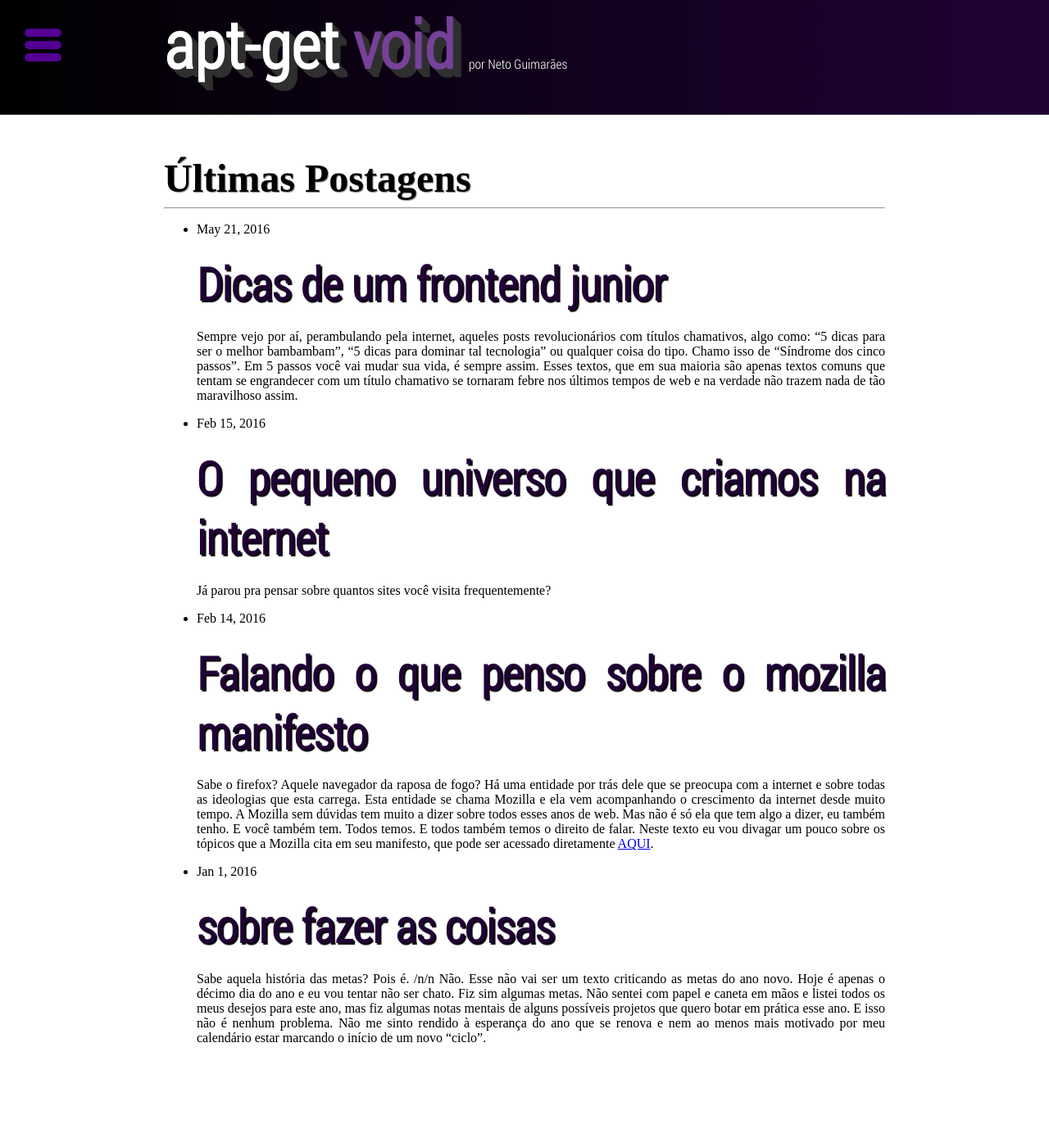
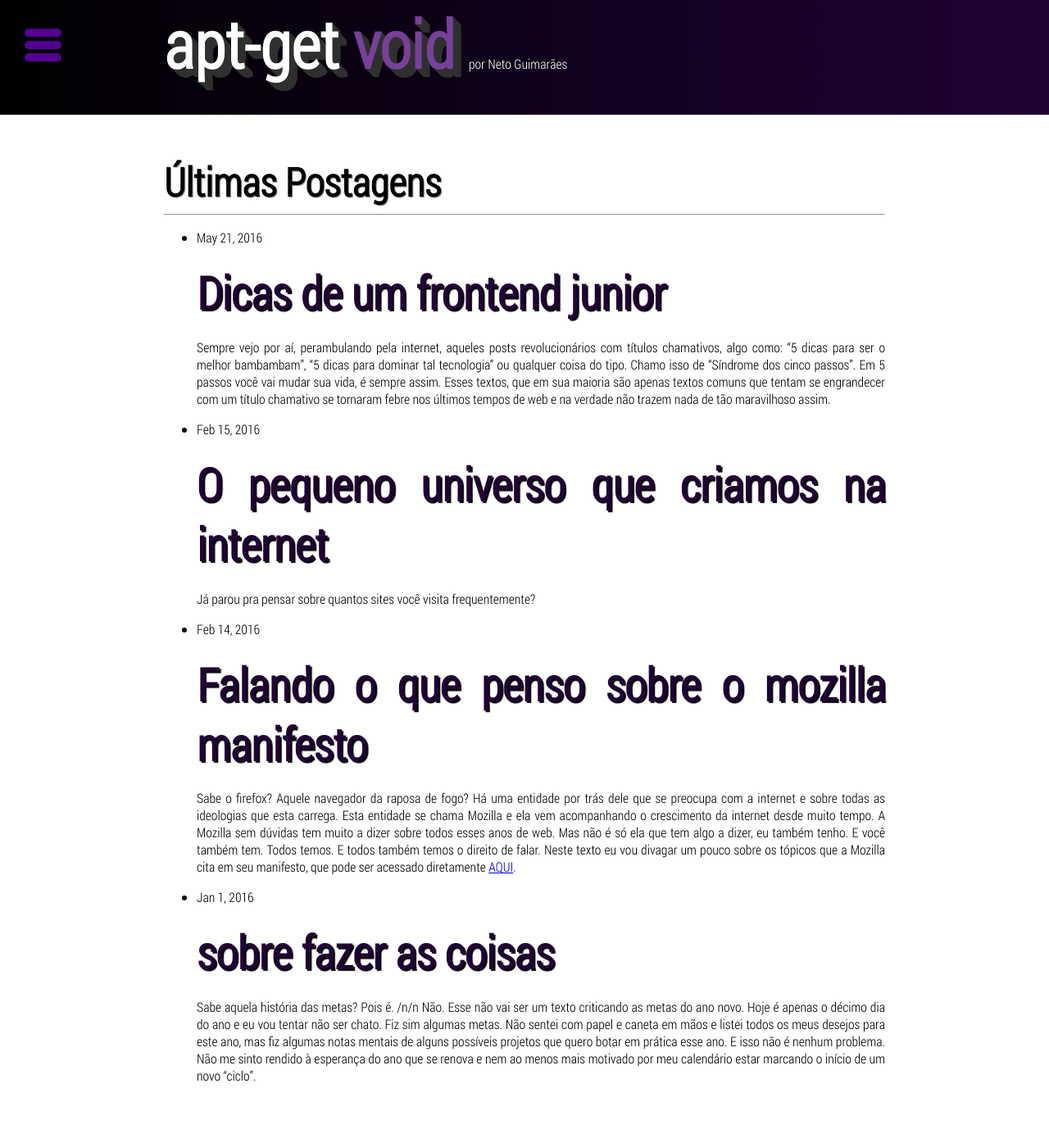
Before and after one commit to batoreh/netoguimaraes.github.io, a Jekyll site: the page built from index.html, in a window 1280 px wide. Shown: the whole page at 82% size. Built offline with Jekyll 4.4.1, drawn with Linux system fonts in a browser that asks for light colours; before the commit the page ends 1342 px from its top, so only the background shows below that.

Commit message:
Add files via upload

```diff
--- a/css/master.css
+++ b/css/master.css
@@ -190,7 +190,7 @@ body{
 	padding: 50px 200px;
 	margin-left: 0px;
 	background-color: inherit;
-	font-family: Roboto Condensend Light;
+	font-family: Roboto Condensed Light;
 }
 
 
```
